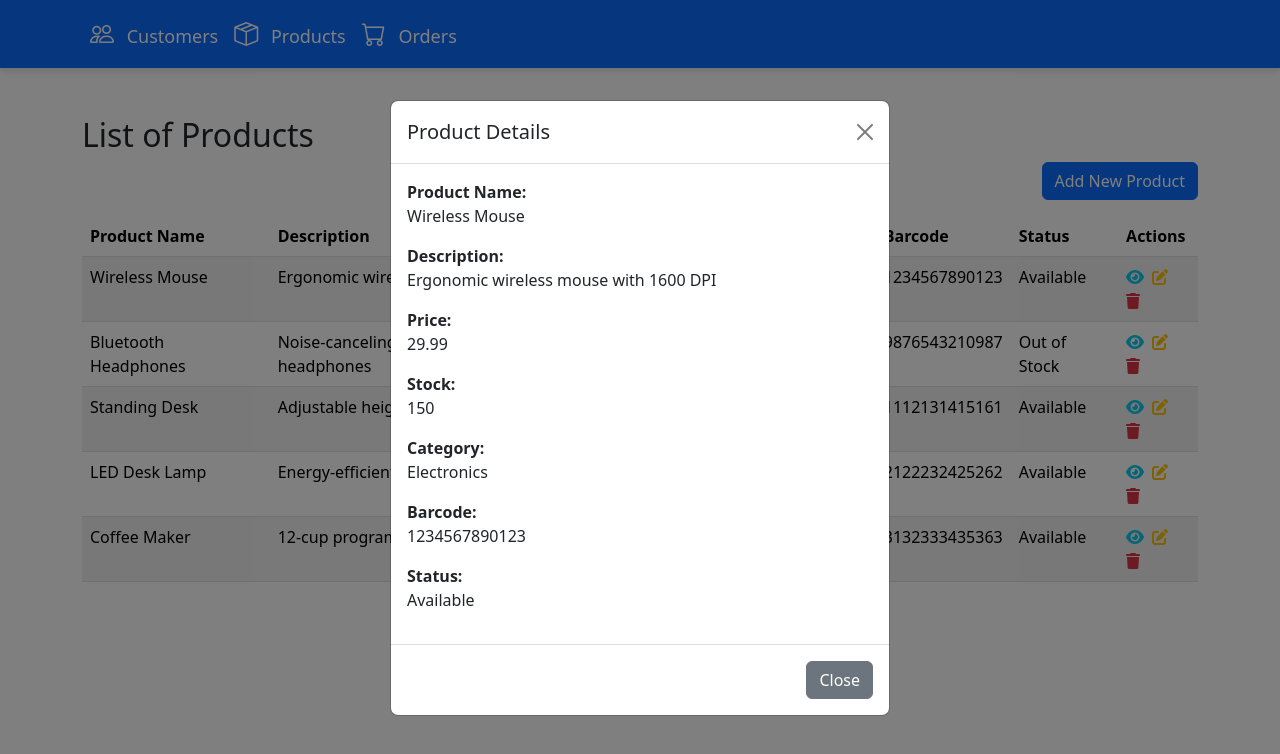
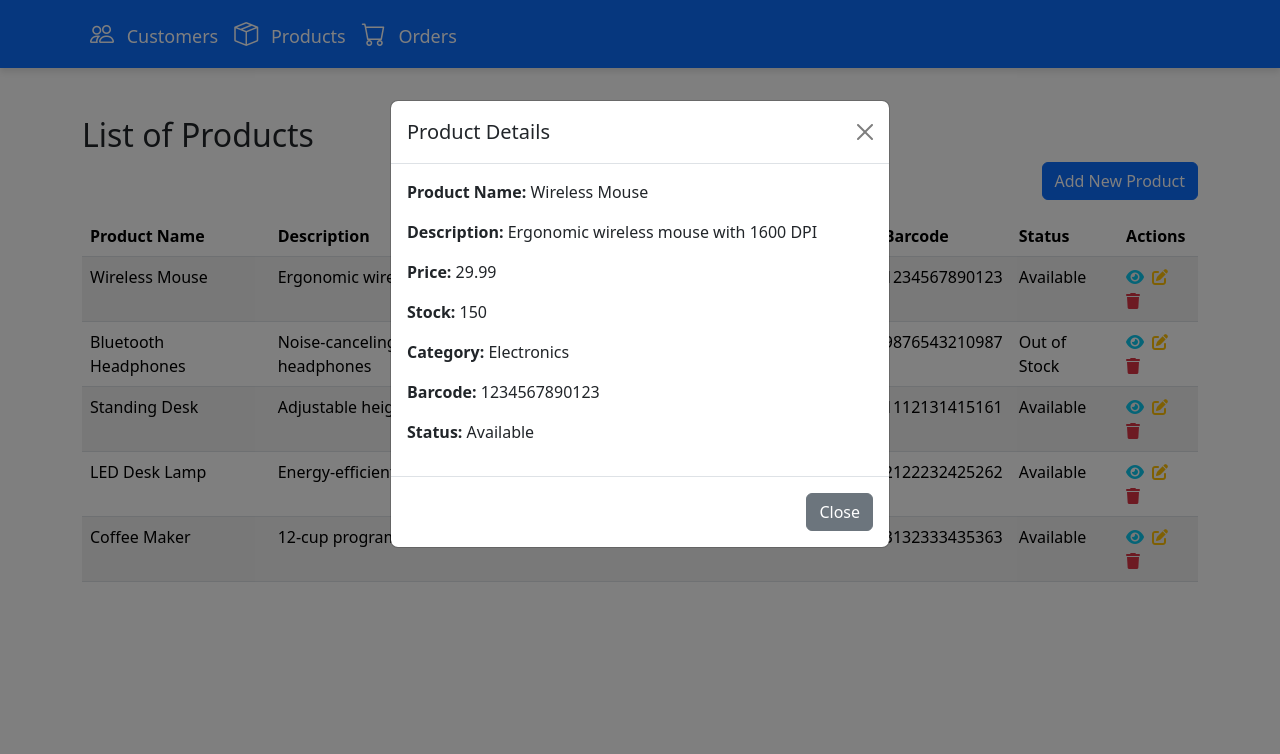
Before and after one commit to NdiayeOusmanaCamara/manager_order, a Vue app: page /Products in a window 1280 px wide. Both pictures are taken after a click on the icon 1135 px from the left and 277 px from the top of the page. Shown: the top 754 px of the page. Built offline with nearby package versions, Linux system fonts and the light colour scheme.

Commit message:
modify product detail file

```diff
--- a/src/components/Products/ProductDetail.vue
+++ b/src/components/Products/ProductDetail.vue
@@ -7,34 +7,13 @@
             <button type="button" class="btn-close" @click="$emit('close')"></button>
           </div>
           <div class="modal-body">
-            <div class="mb-3">
-              <strong>Product Name:</strong>
-              <p>{{ product.name }}</p>
-            </div>
-            <div class="mb-3">
-              <strong>Description:</strong>
-              <p>{{ product.description }}</p>
-            </div>
-            <div class="mb-3">
-              <strong>Price:</strong>
-              <p>{{ product.price }}</p>
-            </div>
-            <div class="mb-3">
-              <strong>Stock:</strong>
-              <p>{{ product.stock }}</p>
-            </div>
-            <div class="mb-3">
-              <strong>Category:</strong>
-              <p>{{ product.category }}</p>
-            </div>
-            <div class="mb-3">
-              <strong>Barcode:</strong>
-              <p>{{ product.barcode }}</p>
-            </div>
-            <div class="mb-3">
-              <strong>Status:</strong>
-              <p>{{ product.status }}</p>
-            </div>
+              <p><strong>Product Name:</strong> {{ product.name }}</p>
+              <p><strong>Description:</strong> {{ product.description }}</p>
+              <p><strong>Price:</strong> {{ product.price }}</p>
+              <p><strong>Stock:</strong> {{ product.stock }}</p>
+              <p><strong>Category:</strong> {{ product.category }}</p>
+              <p><strong>Barcode:</strong> {{ product.barcode }}</p>
+              <p><strong>Status:</strong> {{ product.status }}</p>
           </div>
           <div class="modal-footer">
             <button type="button" class="btn btn-secondary" @click="$emit('close')">Close</button>
```
